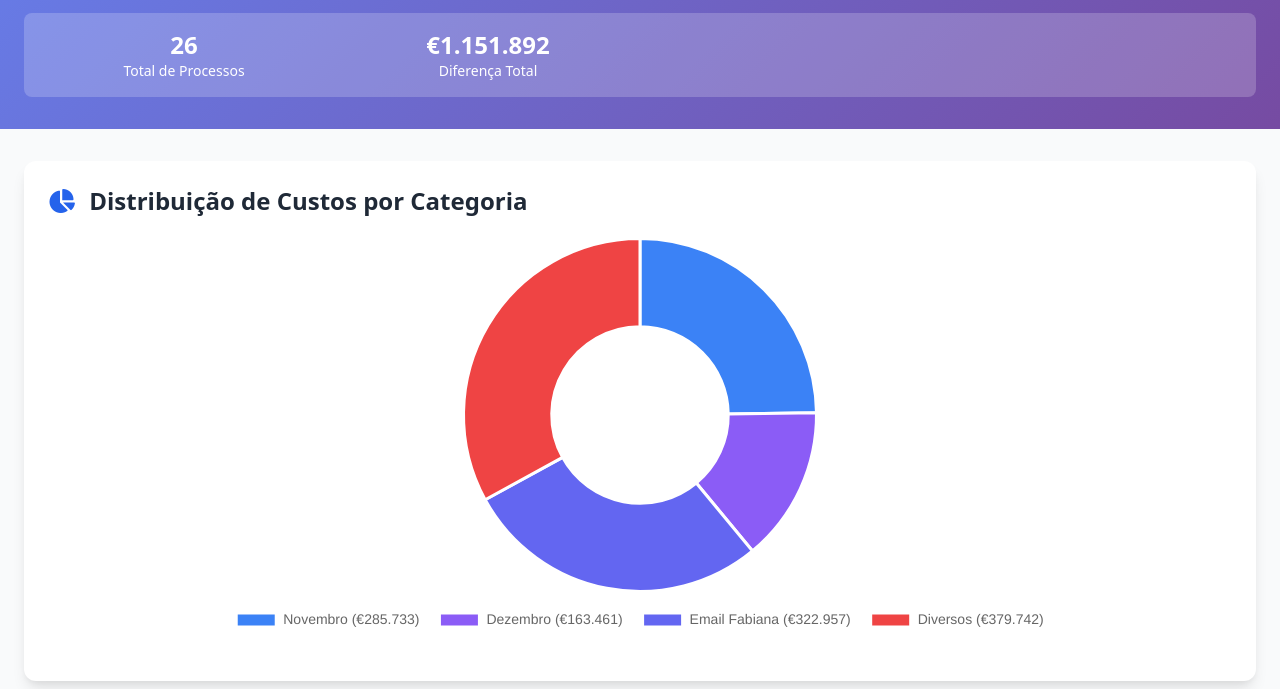
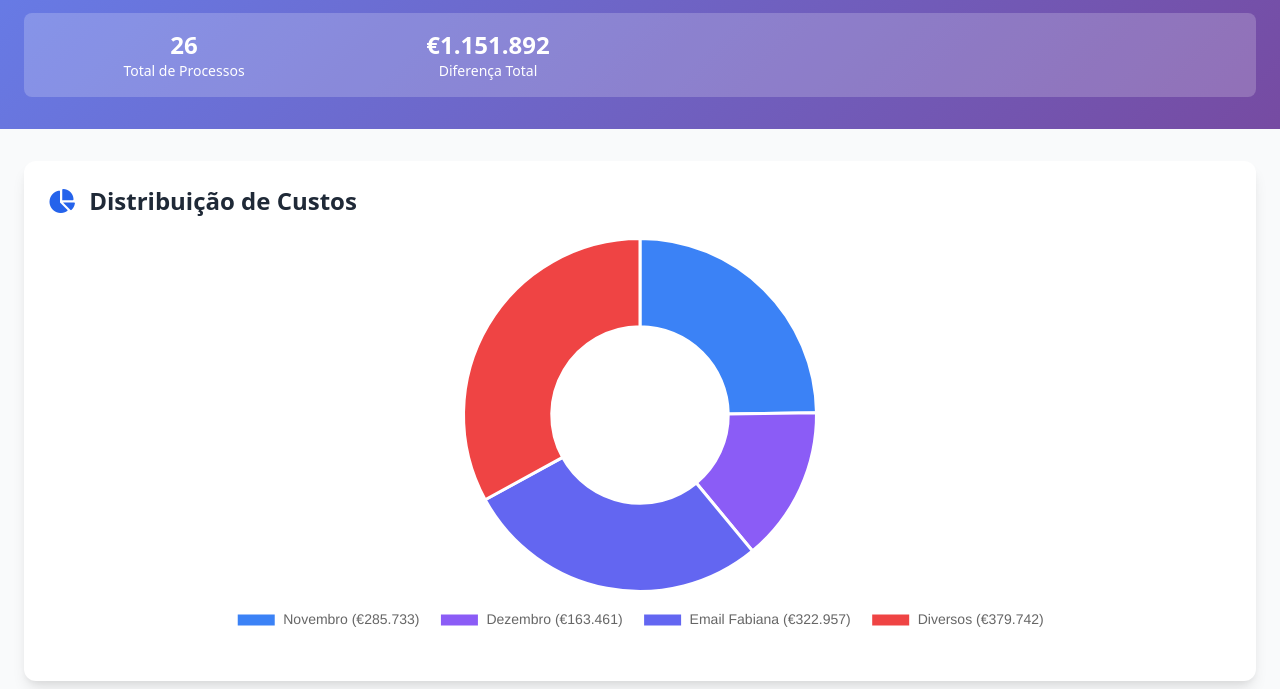
Before and after one commit to PGL-EMBRAER/disputa_AOG_diversos, a plain HTML site: page index.html in a window 1280 px wide. Shown: the part 111-800 px from the top of the page. Drawn offline with nearby package versions, Linux system fonts and the light colour scheme.

Commit message:
Update index.html

```diff
--- a/index.html
+++ b/index.html
@@ -64,7 +64,7 @@
         <div class="bg-white rounded-xl card-shadow p-6 mb-8">
             <h2 class="text-2xl font-bold mb-4 text-gray-800">
                 <i class="fas fa-chart-pie mr-2 text-blue-600"></i>
-                Distribuição de Custos por Categoria
+                Distribuição de Custos
             </h2>
             <div class="chart-container">
                 <canvas id="costChart"></canvas>
```
